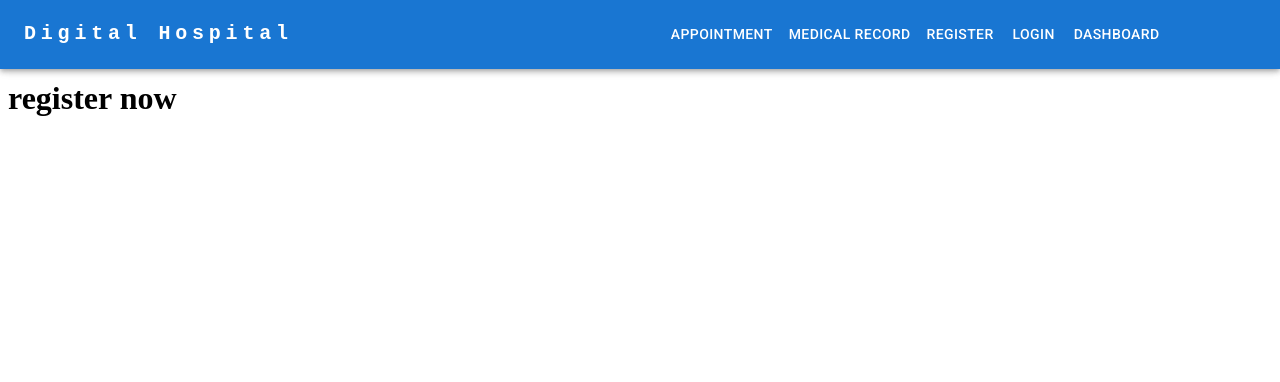
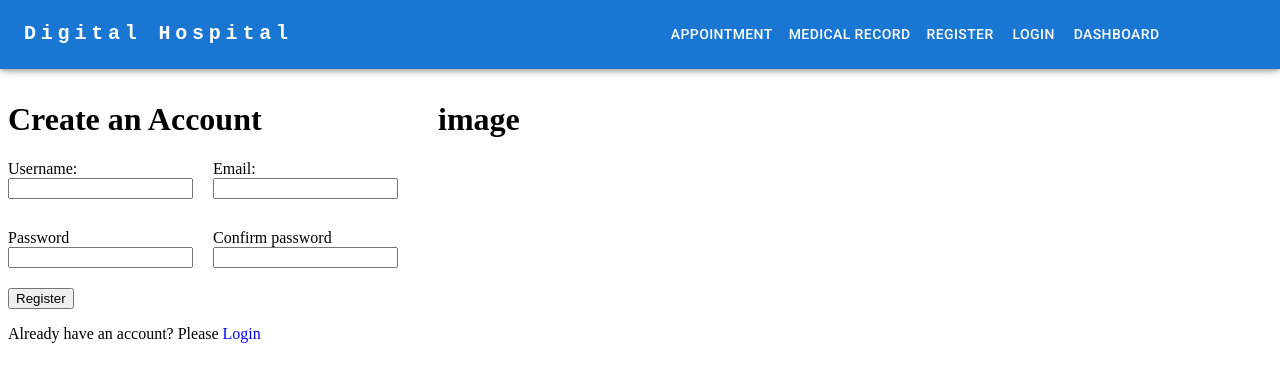
Before and after one commit to Shahadathossan01/digital_hospital_client, a React (Vite) app: page /register in a window 1280 px wide. Shown: the top 382 px of the page. Built offline with nearby package versions, Linux system fonts and the light colour scheme.

Commit message:
design register and login page in basic

```diff
--- a/src/components/shared/Navbar/Navbar.jsx
+++ b/src/components/shared/Navbar/Navbar.jsx
@@ -90,42 +90,53 @@ const Navbar=()=>{
               onClose={handleCloseNavMenu}
               sx={{ display: { xs: 'block', md: 'none' } }}
             >
-
+              <Link to="/appointment" style={{textDecoration:'none',color:'black'}}>
                 <MenuItem onClick={handleCloseNavMenu}>
                   <Typography sx={{ textAlign: 'center' }}>
-                  <Link to="/appointment" style={{textDecoration:'none',color:'black'}}>Appointment</Link>
+                  Appointment
                   </Typography>
                 </MenuItem>
+              </Link>
 
+              <Link to="/medicalRecord" style={{textDecoration:'none',color:'black'}}>
                 <MenuItem onClick={handleCloseNavMenu}>
                   <Typography sx={{ textAlign: 'center' }}>
-                  <Link to="/medicalRecord" style={{textDecoration:'none',color:'black'}}>Medical Record</Link>
+                  Medical Record
                   </Typography>
                 </MenuItem>
+              </Link>
 
+              <Link to="/register" style={{textDecoration:'none',color:'black'}}>
                 <MenuItem onClick={handleCloseNavMenu}>
                   <Typography sx={{ textAlign: 'center' }}>
-                  <Link to="/register" style={{textDecoration:'none',color:'black'}}>Register</Link>
+                    Register
                   </Typography>
                 </MenuItem>
+              </Link>
 
+              <Link to="/login" style={{textDecoration:'none',color:'black'}}>
                 <MenuItem onClick={handleCloseNavMenu}>
                   <Typography sx={{ textAlign: 'center' }}>
-                  <Link to="/login" style={{textDecoration:'none',color:'black'}}>Login</Link>
+                  Login
                   </Typography>
                 </MenuItem>
+                </Link>
 
-                {/* <MenuItem onClick={handleCloseNavMenu}>
-                  <Typography sx={{ textAlign: 'center' }}>
-                  <Link style={{textDecoration:'none',color:'black'}}>Logout</Link>
-                  </Typography>
-                </MenuItem> */}
-
+                {/* <Link style={{textDecoration:'none',color:'black'}}>
                 <MenuItem onClick={handleCloseNavMenu}>
                   <Typography sx={{ textAlign: 'center' }}>
-                  <Link to="/dashboard" style={{textDecoration:'none',color:'black'}}>Dashboard</Link>
+                  Logout
                   </Typography>
                 </MenuItem>
+                </Link> */}
+
+                <Link to="/dashboard" style={{textDecoration:'none',color:'black'}}>
+                <MenuItem onClick={handleCloseNavMenu}>
+                  <Typography sx={{ textAlign: 'center' }}>
+                  Dashboard
+                  </Typography>
+                </MenuItem>
+                </Link>
 
             </Menu>
           </Box>
--- a/src/pages/Login/Login.jsx
+++ b/src/pages/Login/Login.jsx
@@ -1,10 +1,41 @@
-import React from 'react';
+
+import { useForm } from 'react-hook-form';
+import { Link } from 'react-router-dom';
 
 const Login = () => {
+    const {register,handleSubmit}=useForm()
+    const onSubmit=(data)=>{
+        console.log(data)
+    }
     return (
-        <div>
-            <h1>login now</h1>
-        </div>
+        <>
+            <div style={{display:'flex',gap:'20px'}}>
+                <div>
+                    <h1>image</h1>
+                </div>
+                <div>
+                    <h1>Login Now</h1>
+                    <form onSubmit={handleSubmit(onSubmit)}>
+                        <div>
+                            <label htmlFor="email">Email:</label><br />
+                            <input required {...register("email")} type="email" name="email" id="email" />
+                        </div><br />
+                        <div>
+                            <label htmlFor="password">Password:</label><br />
+                            <input required {...register("password")} type="password" name="password" id="password" />
+                        </div><br />
+                        <button type="submit">Log in</button>
+                    </form>
+                    <h4>or continue with</h4>
+                    <div style={{display:'flex',gap:'10px'}}>
+                        <button>Google</button>
+                        <button>Facebook</button>
+                        <button>Github</button>
+                    </div>
+                    <p>Don't have an account? <Link style={{textDecoration:'none'}} to="/register">Create account</Link></p>
+                </div>
+            </div>
+        </>
     );
 };
 
--- a/src/pages/Register/Register.jsx
+++ b/src/pages/Register/Register.jsx
@@ -1,10 +1,53 @@
+import { useForm } from "react-hook-form";
+import { Link } from "react-router-dom";
 
 
 const Register = () => {
+    const {register,handleSubmit,watch,formState:{errors}}=useForm()
+    const onSubmit=(data)=>{
+        console.log(data)
+    }
+    const password=watch("password")
     return (
-        <div>
-            <h1>register now</h1>
-        </div>
+        <>
+            <div style={{display:'flex',gap:'40px'}}>
+                <div>
+                <h1>Create an Account</h1>
+                <form onSubmit={handleSubmit(onSubmit)}>
+                        <div style={{display:'flex',gap:'20px',marginBottom:'30px'}}>
+                            <div>
+                                <label htmlFor="username">Username:</label><br />
+                                <input required {...register("username")} type="text" name="username" id="username" />
+                            </div>
+                            <div>
+                                <label htmlFor="email">Email:</label><br />
+                                <input required {...register("email")} type="email" name="email" id="email" />
+                            </div>
+                        </div>
+                        <div style={{display:'flex',gap:'20px',marginBottom:'20px'}}>
+                            <div>
+                                <label htmlFor="password">Password</label><br />
+                                <input required {...register("password")} type="password" name="password" id="password" />
+                            </div>
+                            <div>
+                                <label htmlFor="confirmPassword">Confirm password</label><br />
+                                <input required {...register("confirmPassword",{
+                                    validate:value=>value===password || "Password not match!"
+                                })} type="password" name="confirmPassword" id="confirmPassword" />
+                                {errors.confirmPassword && (
+                                    <p style={{ color: 'red' }}>{errors.confirmPassword.message}</p>
+                                )}
+                            </div>
+                        </div>
+                        <button type="submit">Register</button>
+                        <p>Already have an account? Please <Link style={{textDecoration:'none'}} to="/login">Login</Link></p>
+                </form>
+                </div>
+            <div>
+                <h1>image</h1>
+            </div>
+            </div>
+        </>
     );
 };
 
```
